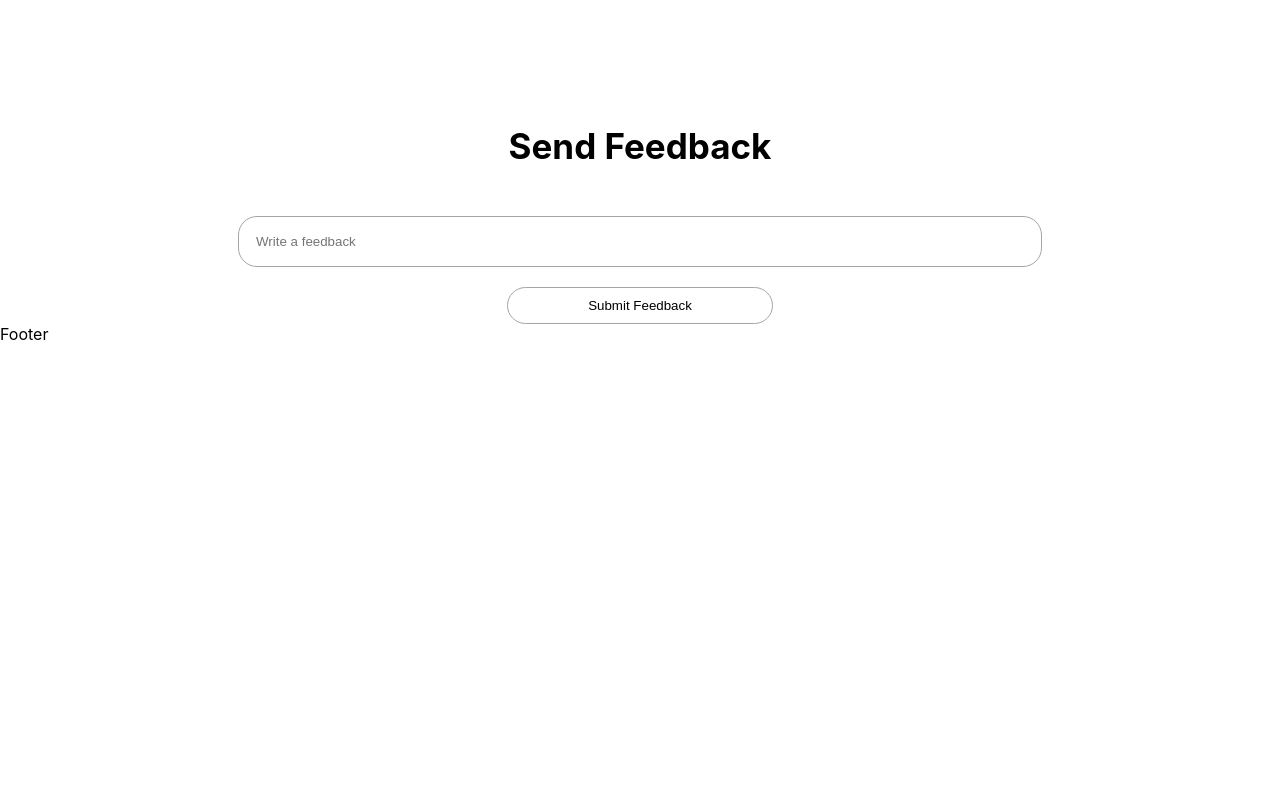
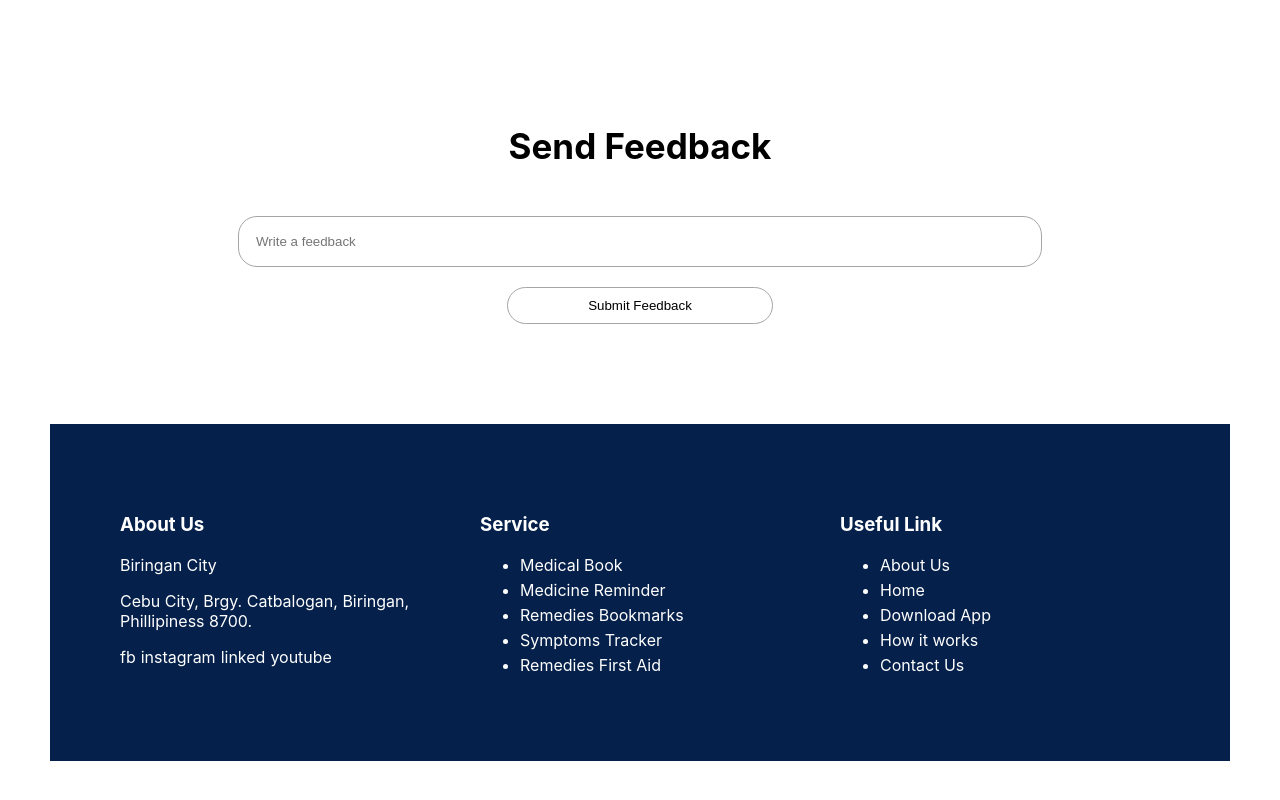
Before and after one commit to TCheckup/iCheckUp, a React (Create React App) app in the folder client/: page / in a window 1280 px wide. Shown: the part 1915-2715 px from the top of the page. Before the commit the page ends 2259 px from the top, so only its background shows below. Built offline with nearby package versions, Linux system fonts and the light colour scheme; no server answers.

Commit message:
footer initial design added

```diff
--- a/client/src/components/Footer.js
+++ b/client/src/components/Footer.js
@@ -1,8 +1,44 @@
 import React from 'react'
+import { Link } from 'react-router-dom';
+
+import '../styles/Footer/Footer.css';
 
 const Footer = () => {
   return (
-    <div>Footer</div>
+    <section className='footer-container'>
+      <div className='about-us-con'>
+        <h3>About Us</h3>
+        <p>Biringan City</p>
+        <p>Cebu City, Brgy. Catbalogan, Biringan, Phillipiness 8700.</p>
+        <div className='soc-icons'>
+          <a href="https://www.facebook.com/">fb</a>
+          <a href="https://www.instagram.com/">instagram</a>
+          <a href="https://www.linkedin.com/feed/">linked</a>
+          <a href="https://youtube.com/">youtube</a>
+        </div>
+      </div>
+      <div className='service-containers'>
+        <h3>Service</h3>
+        <ul>
+          <li><Link to='/medical-book'>Medical Book</Link></li>
+          <li><Link to='/medicine-reminder'>Medicine Reminder</Link></li>
+          <li><Link to='/remedies-bookmarks'>Remedies Bookmarks</Link></li>
+          <li><Link to='/symptoms-tracker'>Symptoms Tracker</Link></li>
+          <li><Link to='/remedies-first-aid'>Remedies First Aid</Link></li>
+        </ul>
+      </div>
+      <div className='links-container'>
+        <h3>Useful Link</h3>
+        <ul>
+          <li><Link to='/about-us'>About Us</Link></li>
+          <li><Link to='/'>Home</Link></li>
+          <li><Link to='/download-app'>Download App</Link></li>
+          <li><Link to='/how-to-works'>How it works</Link></li>
+          <li><Link to='/contact-us'>Contact Us</Link></li>
+        </ul>
+      </div>
+
+    </section>
   )
 }
 
--- /dev/null
+++ b/client/src/styles/Footer/Footer.css
@@ -0,0 +1,38 @@
+.footer-container {
+  display: grid;
+  grid-template-columns: repeat(3, 1fr);
+  margin: 50px;
+  padding: 50px;
+  background-color: #05204A;
+  color: #ffffff;
+}
+.footer-container .about-us-con {
+  padding: 20px;
+}
+.footer-container .about-us-con .soc-icons a {
+  margin-right: 5px;
+  text-decoration: none;
+  color: #ffffff;
+}
+.footer-container .service-containers {
+  padding: 20px;
+}
+.footer-container .service-containers ul li {
+  margin-bottom: 5px;
+}
+.footer-container .service-containers ul li a {
+  cursor: pointer;
+  text-decoration: none;
+  color: #ffffff;
+}
+.footer-container .links-container {
+  padding: 20px;
+}
+.footer-container .links-container ul li {
+  margin-bottom: 5px;
+}
+.footer-container .links-container ul li a {
+  cursor: pointer;
+  text-decoration: none;
+  color: #ffffff;
+}/*# sourceMappingURL=Footer.css.map */
--- /dev/null
+++ b/client/src/styles/Footer/Footer.scss
@@ -0,0 +1,70 @@
+$baseColor: #ffffff;
+
+@mixin paddingBox {
+    padding: 20px;
+}
+
+@mixin  removeDefaultAnchor {
+    text-decoration: none;
+    color: $baseColor;
+}
+
+.footer-container {
+    display: grid;
+    grid-template-columns: repeat(3, 1fr);
+    margin: 50px;
+    padding: 50px;
+    background-color: #05204A;
+    color: $baseColor;
+
+    .about-us-con {
+        @include paddingBox();
+
+        .soc-icons {
+
+            a {
+                margin-right: 5px;
+                @include removeDefaultAnchor();
+            }
+        }
+
+    }
+
+
+    .service-containers{
+        @include paddingBox();
+
+        ul {
+
+            li {
+                margin-bottom: 5px;
+
+                a {
+                    cursor: pointer;
+                    @include removeDefaultAnchor();
+
+                }
+            }
+        }
+    }
+
+
+
+    .links-container {
+        @include paddingBox();
+
+        ul {
+
+            li {
+                margin-bottom: 5px;
+
+                a {
+                    cursor: pointer;
+                    @include removeDefaultAnchor();
+
+                }
+            }
+        }
+    }
+
+}
--- a/client/src/styles/Homepage/Homepage.css
+++ b/client/src/styles/Homepage/Homepage.css
@@ -70,7 +70,7 @@ section .find-hospital .map-container {
   border-radius: 19px;
 }
 section .feedback-container {
-  margin: 0 80px;
+  margin: 0 80px 100px;
   display: flex;
   flex-direction: column;
   justify-content: center;
--- a/client/src/styles/Homepage/Homepage.scss
+++ b/client/src/styles/Homepage/Homepage.scss
@@ -98,7 +98,7 @@ section {
     }
 
     .feedback-container {
-        margin: 0 80px;
+        margin: 0 80px 100px;
         display: flex;
         flex-direction: column;
         justify-content: center;
```
Also changed, not shown: 2 other files (tests, documents, lock files or other folders).
